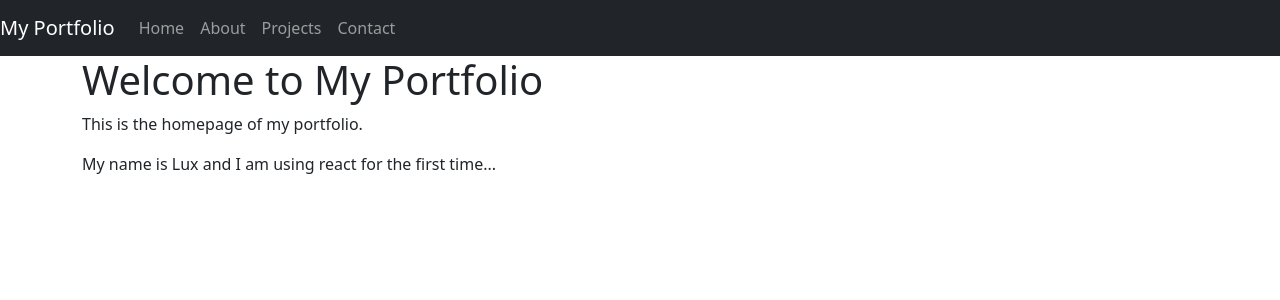
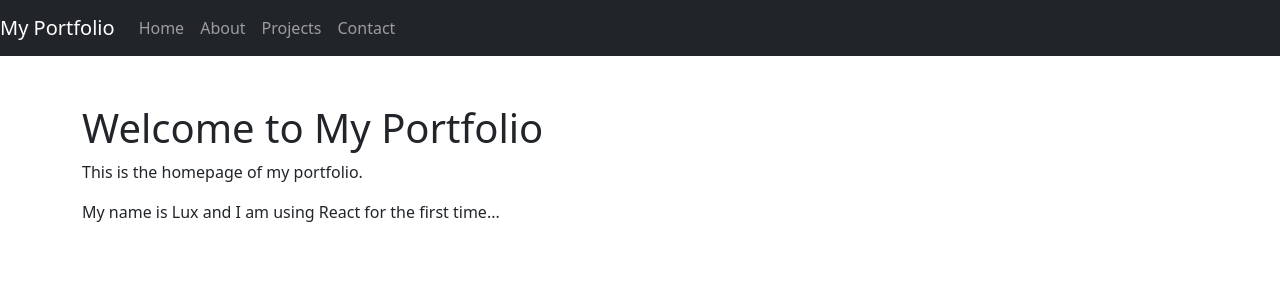
Before and after one commit to Luxient/Freelance_portfolio, a React (Create React App) app: page /#/ in a window 1280 px wide. Shown: the top 300 px of the page. Built offline with nearby package versions, Linux system fonts and the light colour scheme.

Commit message:
Added About and Contact components with Bootstrap styling

```diff
--- a/src/components/About.js
+++ b/src/components/About.js
@@ -0,0 +1,13 @@
+import React from 'react';
+
+const About = () => {
+  return (
+    <div className="about mt-5">
+      <h1>About Me</h1>
+      <p>This is the about page of my portfolio.</p>
+      <p>I am a web developer with a passion for creating beautiful and functional websites.</p>
+    </div>
+  );
+};
+
+export default About;
--- a/src/components/Contact.js
+++ b/src/components/Contact.js
@@ -0,0 +1,12 @@
+import React from 'react';
+
+const Contact = () => {
+  return (
+    <div className="contact mt-5">
+      <h1>Contact Me</h1>
+      <p>You can reach me via email at example@example.com.</p>
+    </div>
+  );
+};
+
+export default Contact;
--- a/src/components/Home.js
+++ b/src/components/Home.js
@@ -2,10 +2,10 @@ import React from 'react';
 
 const Home = () => {
   return (
-    <div className="home">
+    <div className="home mt-5">
       <h1>Welcome to My Portfolio</h1>
       <p>This is the homepage of my portfolio.</p>
-      <p>My name is Lux and I am using react for the first time...</p>
+      <p>My name is Lux and I am using React for the first time...</p>
     </div>
   );
 };
--- /dev/null
+++ b/src/styles.css
@@ -0,0 +1,29 @@
+body {
+  font-family: Arial, sans-serif;
+}
+
+.App {
+  text-align: center;
+}
+
+.home, .about, .contact, .projects {
+  padding: 20px;
+}
+
+.projects ul {
+  list-style: none;
+  padding: 0;
+}
+
+.projects ul li {
+  margin: 20px 0;
+}
+
+.projects ul li a {
+  text-decoration: none;
+  color: #007bff;
+}
+
+.projects ul li a:hover {
+  text-decoration: underline;
+}
```
Also changed, not shown: src/styles/About.css (deleted), src/styles/Contact.css (deleted), src/styles/Home.css (deleted), src/styles/Projects.css (deleted).
